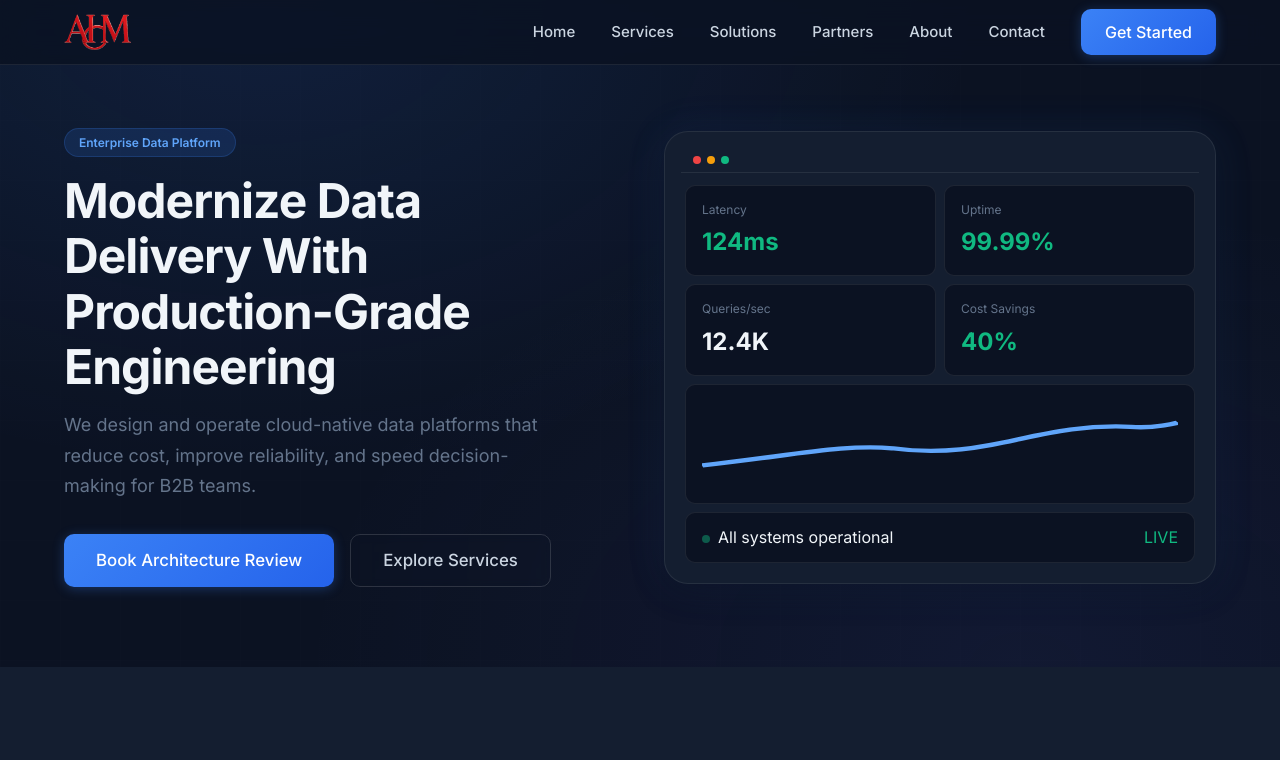
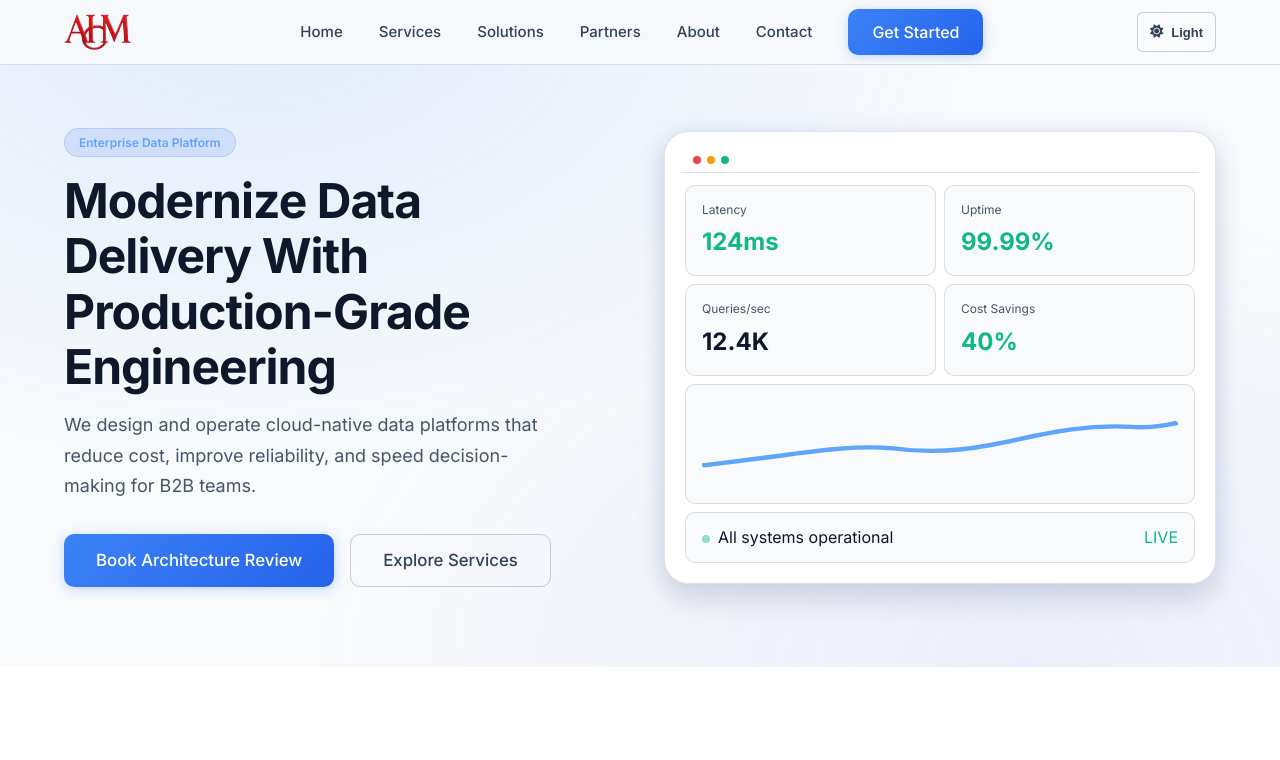
Before and after one commit to tellmesameer/AHM_WEB, a plain HTML site: page index.html in a window 1280 px wide. Shown: the top 760 px of the page. Drawn offline with Linux system fonts and the light colour scheme.

Commit message:
Add functional light/dark theme toggle across site

```diff
--- a/AHM_Website/components/organisms/header.html
+++ b/AHM_Website/components/organisms/header.html
@@ -13,6 +13,10 @@
       <a href="/AHM_Website/pages/contact/index.html" class="ds-nav__link">Contact</a>
       <a href="/AHM_Website/pages/consultation/index.html" class="ds-btn ds-btn-primary ds-nav__cta">Get Started</a>
     </nav>
+    <button class="ds-theme-toggle" id="theme-toggle" type="button" aria-label="Switch to light theme" aria-pressed="false" title="Toggle theme">
+      <i class="fas fa-moon" aria-hidden="true"></i>
+      <span class="ds-theme-toggle__label">Dark</span>
+    </button>
     <button class="ds-nav__toggle" aria-expanded="false" aria-controls="site-nav" aria-label="Toggle navigation">
       <i class="fas fa-bars"></i>
     </button>
--- a/css/system.css
+++ b/css/system.css
@@ -38,6 +38,27 @@
   --shadow-glow: 0 0 40px rgba(59,130,246,0.12);
   --ease: cubic-bezier(0.4,0,0.2,1);
   --nav-h: 64px;
+  --nav-bg: rgba(11,18,34,0.85);
+  --nav-bg-scrolled: rgba(11,18,34,0.96);
+}
+
+[data-theme="light"]{
+  --sys-bg:#F8FAFC;
+  --sys-bg-alt:#EEF2FF;
+  --sys-surface:#FFFFFF;
+  --sys-surface-hover:#F1F5F9;
+  --sys-border:rgba(15,23,42,0.12);
+  --sys-border-strong:rgba(15,23,42,0.2);
+  --sys-text:#0F172A;
+  --sys-text-secondary:#334155;
+  --sys-muted:#475569;
+  --sys-primary-glow:rgba(37,99,235,0.12);
+  --shadow-sm:0 1px 3px rgba(15,23,42,0.08);
+  --shadow-md:0 8px 20px rgba(15,23,42,0.08);
+  --shadow-lg:0 16px 30px rgba(15,23,42,0.12);
+  --shadow-glow:0 0 24px rgba(37,99,235,0.1);
+  --nav-bg:rgba(248,250,252,0.9);
+  --nav-bg-scrolled:rgba(248,250,252,0.98);
 }
 
 /* --- RESET --- */
@@ -100,7 +121,7 @@ p{color:var(--sys-text-secondary);line-height:1.7}
 .ds-card__link:hover{gap:8px}
 
 /* --- NAVBAR --- */
-.ds-nav{position:fixed;top:0;left:0;right:0;z-index:1000;background:rgba(11,18,34,0.85);backdrop-filter:blur(16px) saturate(1.4);border-bottom:1px solid var(--sys-border);transition:all .3s var(--ease)}
+.ds-nav{position:fixed;top:0;left:0;right:0;z-index:1000;background:var(--nav-bg);backdrop-filter:blur(16px) saturate(1.4);border-bottom:1px solid var(--sys-border);transition:all .3s var(--ease)}
 .ds-nav__inner{max-width:1200px;margin:0 auto;padding:0 var(--sp-3);display:flex;align-items:center;justify-content:space-between;height:var(--nav-h)}
 .ds-nav__logo img{height:36px}
 .ds-nav__links{display:flex;align-items:center;gap:4px}
@@ -108,10 +129,14 @@ p{color:var(--sys-text-secondary);line-height:1.7}
 .ds-nav__link:hover,.ds-nav__link.active{color:#fff;background:rgba(255,255,255,0.06)}
 .ds-nav__cta{margin-left:var(--sp-2)}
 .ds-nav__toggle{display:none;align-items:center;justify-content:center;width:40px;height:40px;border:1px solid var(--sys-border-strong);border-radius:var(--r-sm);background:transparent;color:var(--sys-text);cursor:pointer;font-size:1.1rem}
+.ds-theme-toggle{display:inline-flex;align-items:center;gap:8px;height:40px;padding:0 12px;border-radius:var(--r-sm);border:1px solid var(--sys-border-strong);background:rgba(255,255,255,0.03);color:var(--sys-text-secondary);cursor:pointer;transition:all .2s var(--ease)}
+.ds-theme-toggle:hover{background:var(--sys-primary-glow);color:var(--sys-text)}
+.ds-theme-toggle__label{font-size:var(--sys-label);font-weight:600}
 @media(max-width:768px){
-  .ds-nav__links{display:none;position:absolute;top:var(--nav-h);left:0;right:0;flex-direction:column;background:rgba(11,18,34,0.97);backdrop-filter:blur(20px);border-bottom:1px solid var(--sys-border);padding:var(--sp-2)}
+  .ds-nav__links{display:none;position:absolute;top:var(--nav-h);left:0;right:0;flex-direction:column;background:var(--nav-bg-scrolled);backdrop-filter:blur(20px);border-bottom:1px solid var(--sys-border);padding:var(--sp-2)}
   .ds-nav__links.is-open{display:flex}
   .ds-nav__toggle{display:flex}
+  .ds-theme-toggle{margin-left:auto;margin-right:8px}
   .ds-nav__cta{margin:var(--sp-1) var(--sp-2) var(--sp-2)}
 }
 
--- a/js/main.js
+++ b/js/main.js
@@ -3,6 +3,47 @@
    ============================================= */
 
 document.addEventListener('DOMContentLoaded', function () {
+  // ===== THEME TOGGLE =====
+  function getPreferredTheme() {
+    const stored = localStorage.getItem('ahm-theme');
+    if (stored === 'light' || stored === 'dark') return stored;
+    return window.matchMedia('(prefers-color-scheme: light)').matches ? 'light' : 'dark';
+  }
+
+  function syncThemeToggleUI(theme) {
+    document.querySelectorAll('#theme-toggle').forEach(btn => {
+      const icon = btn.querySelector('i');
+      const label = btn.querySelector('.ds-theme-toggle__label');
+      const isLight = theme === 'light';
+      if (icon) icon.className = isLight ? 'fas fa-sun' : 'fas fa-moon';
+      if (label) label.textContent = isLight ? 'Light' : 'Dark';
+      btn.setAttribute('aria-label', isLight ? 'Switch to dark theme' : 'Switch to light theme');
+      btn.setAttribute('title', isLight ? 'Switch to dark theme' : 'Switch to light theme');
+      btn.setAttribute('aria-pressed', String(isLight));
+    });
+  }
+
+  function applyTheme(theme) {
+    const normalized = theme === 'light' ? 'light' : 'dark';
+    document.documentElement.setAttribute('data-theme', normalized);
+    localStorage.setItem('ahm-theme', normalized);
+    syncThemeToggleUI(normalized);
+  }
+
+  function initThemeToggle() {
+    const btn = document.getElementById('theme-toggle');
+    if (!btn || btn.dataset.bound === 'true') return;
+    btn.dataset.bound = 'true';
+    btn.addEventListener('click', () => {
+      const current = document.documentElement.getAttribute('data-theme') || 'dark';
+      applyTheme(current === 'dark' ? 'light' : 'dark');
+    });
+    syncThemeToggleUI(document.documentElement.getAttribute('data-theme') || 'dark');
+  }
+
+  applyTheme(getPreferredTheme());
+  document.addEventListener('includes:loaded', initThemeToggle);
+  initThemeToggle();
 
   // ===== SCROLL ANIMATIONS =====
   const observedSet = new WeakSet();
@@ -49,7 +90,10 @@ document.addEventListener('DOMContentLoaded', function () {
     if (nav) {
       const onScroll = () => {
         const y = window.scrollY;
-        nav.style.background = y > 20 ? 'rgba(11,18,34,0.96)' : 'rgba(11,18,34,0.85)';
+        const style = getComputedStyle(document.documentElement);
+        const navBg = style.getPropertyValue('--nav-bg').trim() || 'rgba(11,18,34,0.85)';
+        const navBgScrolled = style.getPropertyValue('--nav-bg-scrolled').trim() || 'rgba(11,18,34,0.96)';
+        nav.style.background = y > 20 ? navBgScrolled : navBg;
         nav.style.boxShadow = y > 20 ? '0 4px 24px rgba(0,0,0,0.3)' : 'none';
       };
       window.addEventListener('scroll', onScroll, { passive: true });
```
